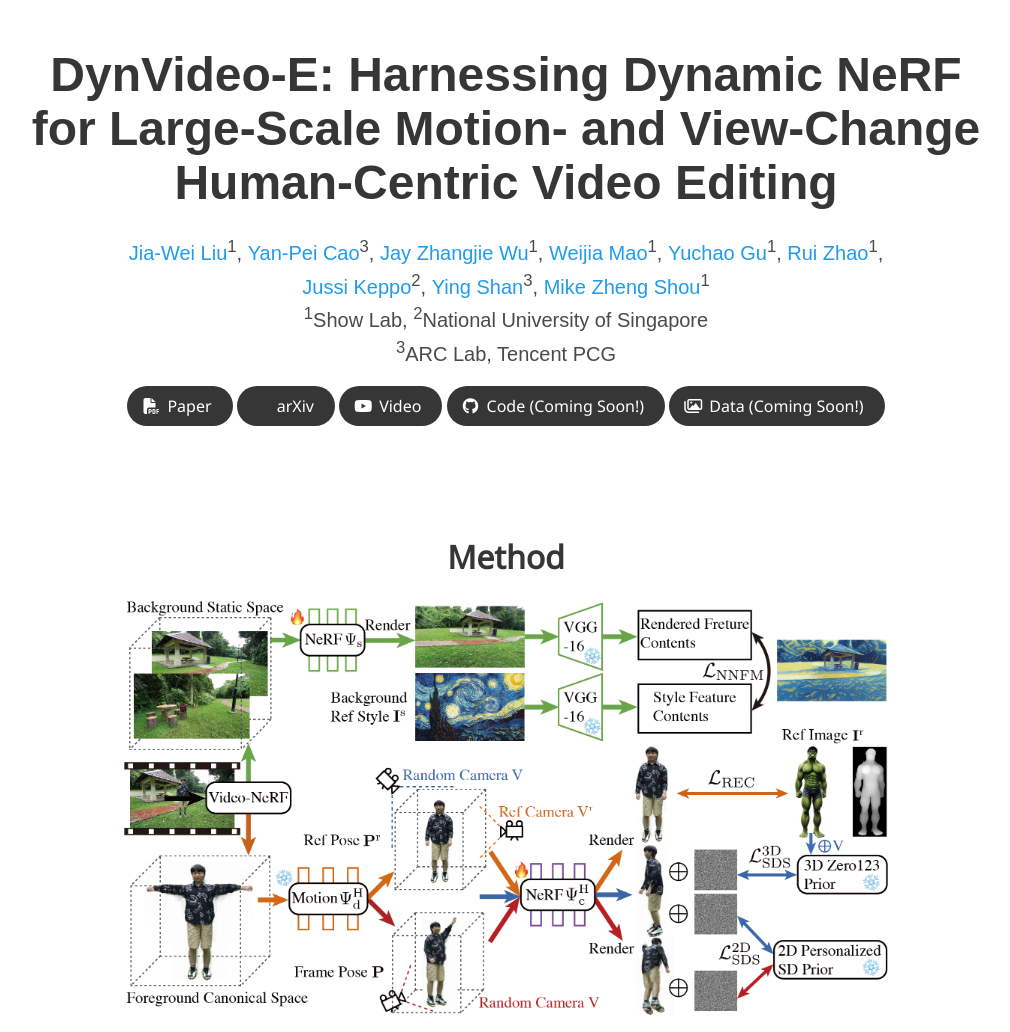
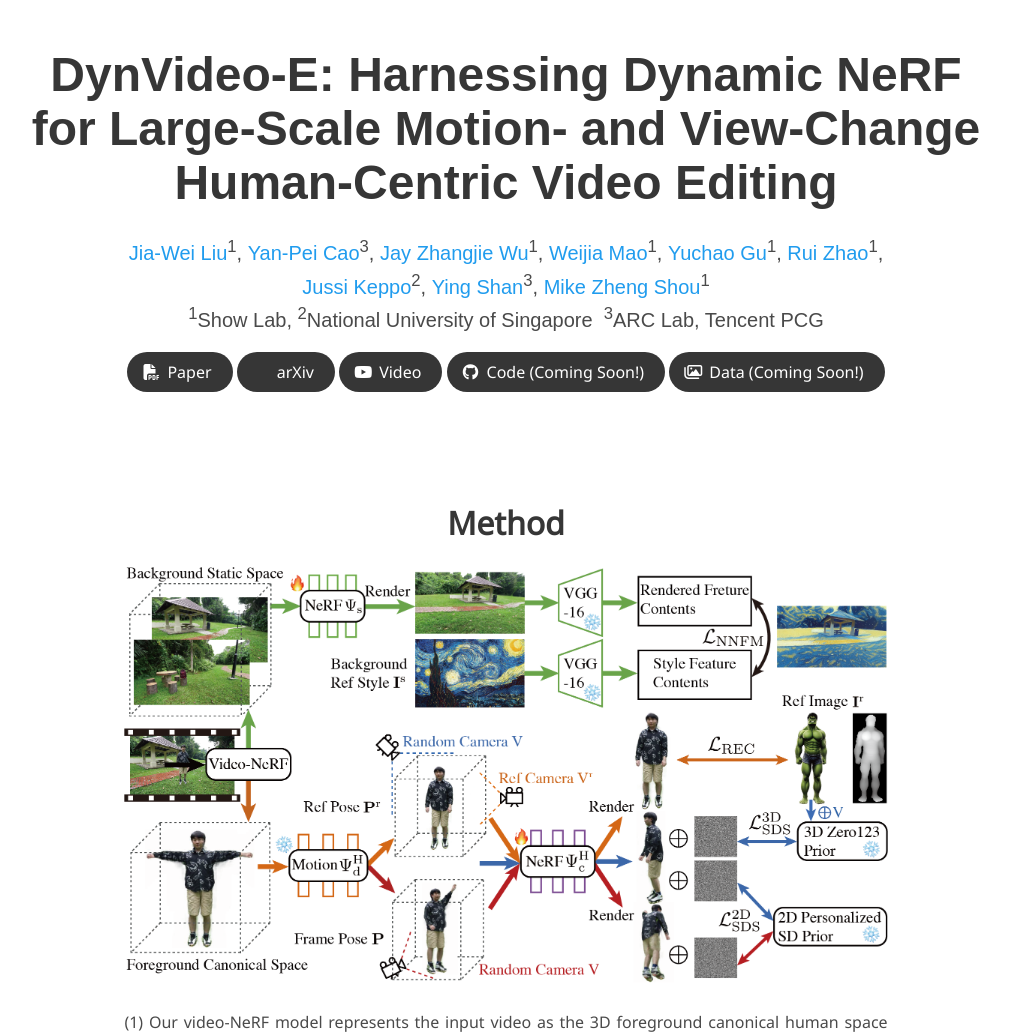
Before and after one commit to showlab/DynVideo-E, a plain HTML site: page index.html in a window 1280 px wide. Shown: the top 1032 px of the page, without its empty margins (134-1144 px from the left). Drawn offline with nearby package versions, Linux system fonts and the light colour scheme; some icons are missing; a web font is replaced by a local one.

Commit message:
Update index.html

```diff
--- a/index.html
+++ b/index.html
@@ -120,7 +120,7 @@
 
           <div class="is-size-5 publication-authors">
             <span class="author-block"><sup>1</sup>Show Lab, </span>
-            <span class="author-block"><sup>2</sup>National University of Singapore</span> <p style="margin-right: 5px;"></p>
+            <span class="author-block"><sup>2</sup>National University of Singapore</span>&nbsp
             <span class="author-block"><sup>3</sup>ARC Lab, Tencent PCG </span>
           </div>
 
```
